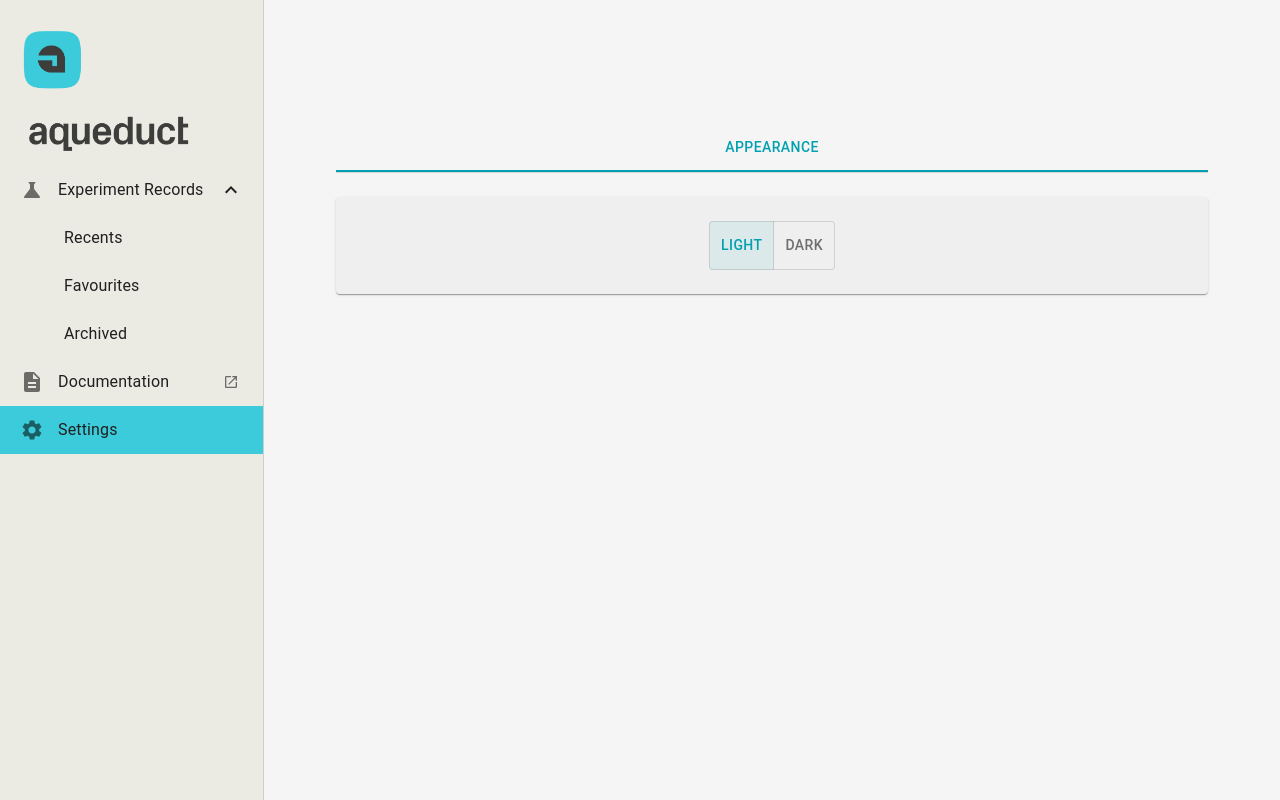
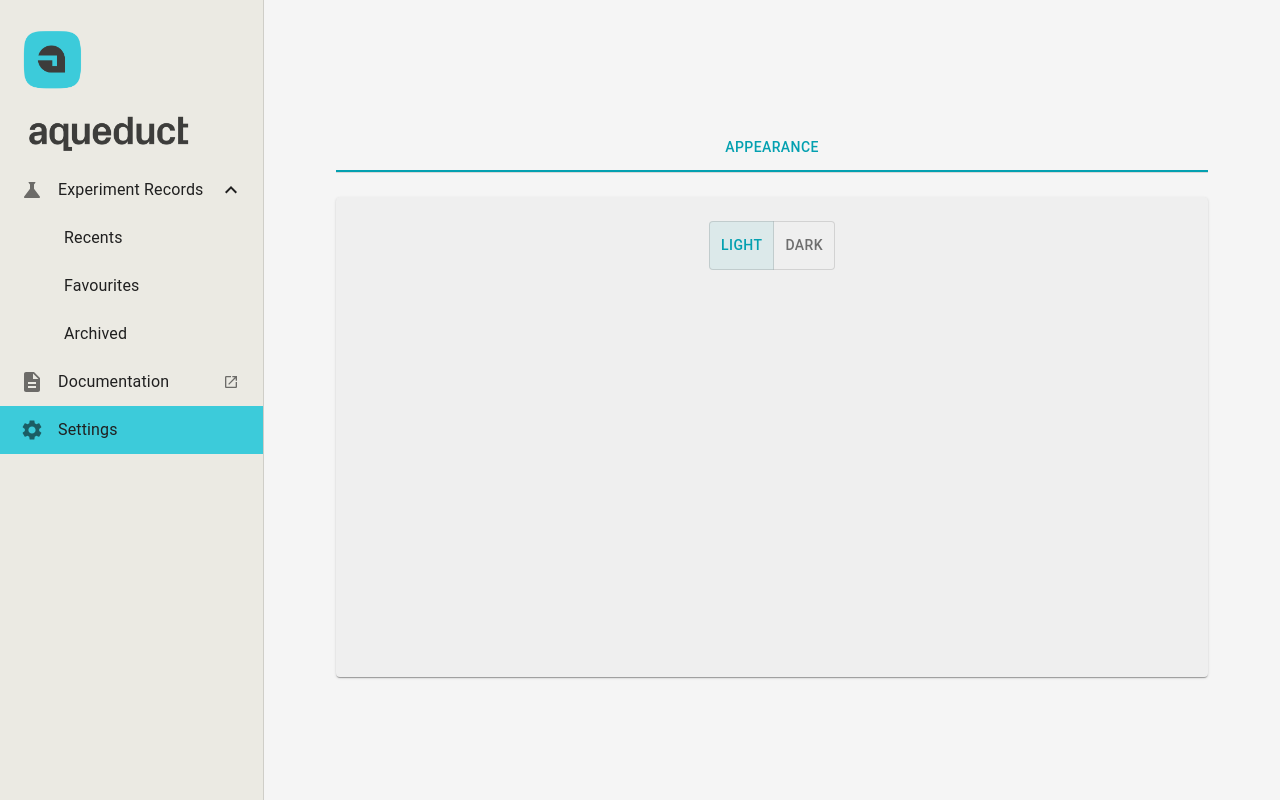
Before and after one commit to AqueductHub/aqueductcore, a React (Create React App) app in the folder aqueductcore/frontend/: page /settings in a window 1280 px wide. Built offline with nearby package versions, Linux system fonts and the light colour scheme; no server answers.

Commit message:
feat(settings): make more exportable functions in settings page

```diff
--- a/aqueductcore/frontend/src/pages/SettingsPage/index.tsx
+++ b/aqueductcore/frontend/src/pages/SettingsPage/index.tsx
@@ -1,4 +1,4 @@
-import React, { useState } from "react";
+import React, { ReactNode, useState } from "react";
 import { Grid, styled } from "@mui/material";
 import Tabs from "@mui/material/Tabs";
 import Tab from "@mui/material/Tab";
@@ -6,10 +6,18 @@ import Box from "@mui/material/Box";
 
 import ColorMode from "components/molecules/ColorMode";
 
-export const settingItems = [
+export type settingItemType = {
+  id: string
+  title: string
+  component: ReactNode
+}
+
+export const settingItems: settingItemType[] = [
   {
+    id: 'Appearance',
     title: "Appearance",
-  },
+    component: <ColorMode />
+  }
 ];
 
 interface TabPanelProps {
@@ -31,7 +39,7 @@ const Container = styled("div")`
   border-radius: 5px;
 `;
 
-function SettingsPage() {
+export function tabPanelMaker(settingItems: settingItemType[]) {
   const [value, setValue] = useState(0);
 
   const handleChangeTab = (event: React.SyntheticEvent, newValue: number) => {
@@ -51,32 +59,32 @@ function SettingsPage() {
             <Tab
               key={item.title}
               label={item.title}
-              disabled={
-                item.title !== settingItems[settingItems.length - 1].title
-              }
             />
           ))}
         </Tabs>
       </Box>
       <Container>
-        {/* Other */}
-        <TabPanel value={value} index={0}>
-          {/* general other section */}
+        {settingItems.map((item, index) => (
+          <TabPanel value={value} index={index} key={item.id}>
             <Grid
               container
               justifyContent="center"
               direction="column"
               sx={{ boxShadow: 1, borderRadius: "4px", backgroundColor: "background.paper", mb: 2 }}
             >
-            {/* Theme picker */}
-            <Grid item>
-              <ColorMode />
+              <Grid item sx={{ minHeight: "60vh", position: "relative" }}>
+                {item.component}
               </Grid>
             </Grid>
           </TabPanel>
+        ))}
       </Container>
     </Box>
   );
 }
 
+function SettingsPage() {
+  return tabPanelMaker(settingItems)
+}
+
 export default SettingsPage;
```
Lines whose indentation alone changed are shown as unchanged.
